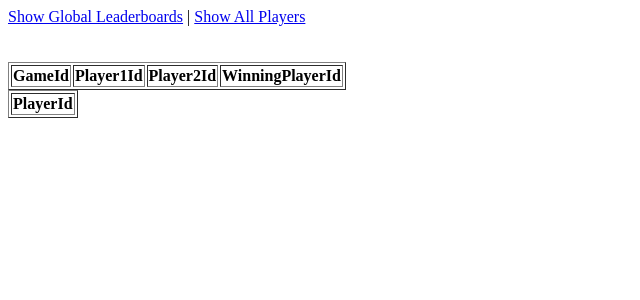
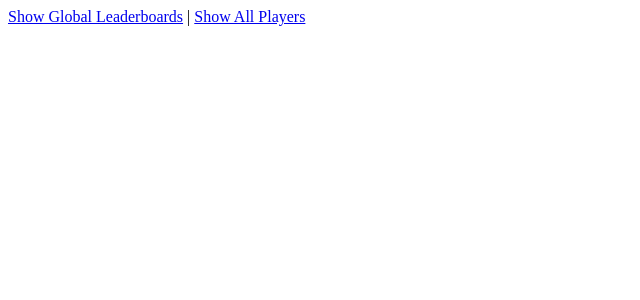
Before and after one commit to aaron-hesse/shrine-leaderboard, a Flask app: page / in a window 1280 px wide. Shown: the top 300 px of the page, without its empty margins (0-640 px from the left). Run offline with Flask 2, Linux system fonts and the light colour scheme; lists and menus that the app fills with data are empty; some libraries are stand-ins or nearby versions.

Commit message:
visibility changes to tables, api changes

```diff
--- a/app.py
+++ b/app.py
@@ -2,6 +2,7 @@ from flask import Flask
 from flask import request
 from flask import render_template
 from flask import jsonify
+from elopy import *
 
 import os
 import psycopg2
--- a/templates/index.html
+++ b/templates/index.html
@@ -86,7 +86,7 @@
 <br/>
 <br/>
 
-<table id="gameResultsTable" border="1" padding="5px" style="display: hidden">
+<table id="gameResultsTable" border="1" padding="5px" style="visibility: hidden">
 
   <tr>
       <th>GameId</th>
@@ -97,7 +97,7 @@
 
 </table>
 
-<table id="playerTable" border="1" padding="5px" style="display: hidden">
+<table id="playerTable" border="1" padding="5px" style="visibility: hidden">
 
     <tr>
         <th>PlayerId</th>
```
